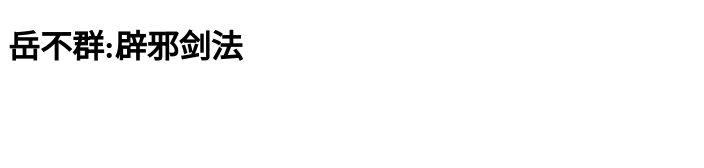
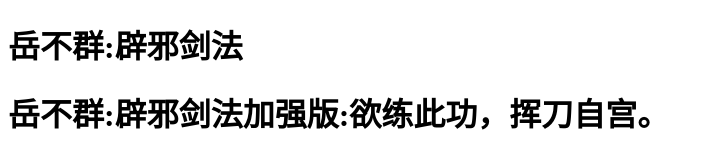
Before and after one commit to No1xuejiang/huashan, a plain HTML site: page index.html in a window 1280 px wide. Shown: the whole page, without its empty margins (0-704 px from the left). Drawn offline with Linux system fonts and the light colour scheme.

Commit message:
辟邪剑法加强版 提交

```diff
--- a/index.html
+++ b/index.html
@@ -8,5 +8,6 @@
 </head>
 <body>
     <h1>岳不群:辟邪剑法</h1>
+    <h1>岳不群:辟邪剑法加强版:欲练此功，挥刀自宫。</h1>
 </body>
 </html>
```
